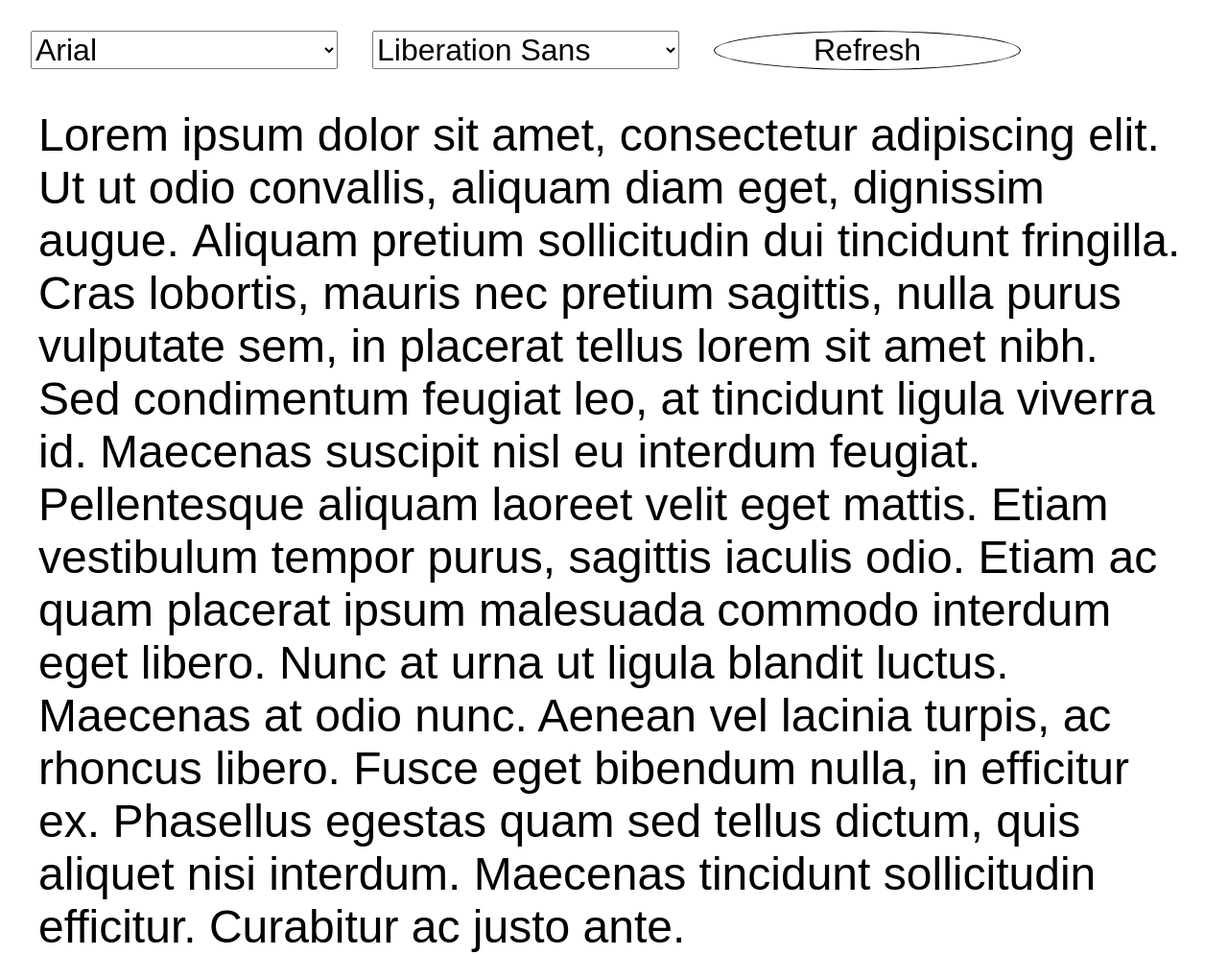
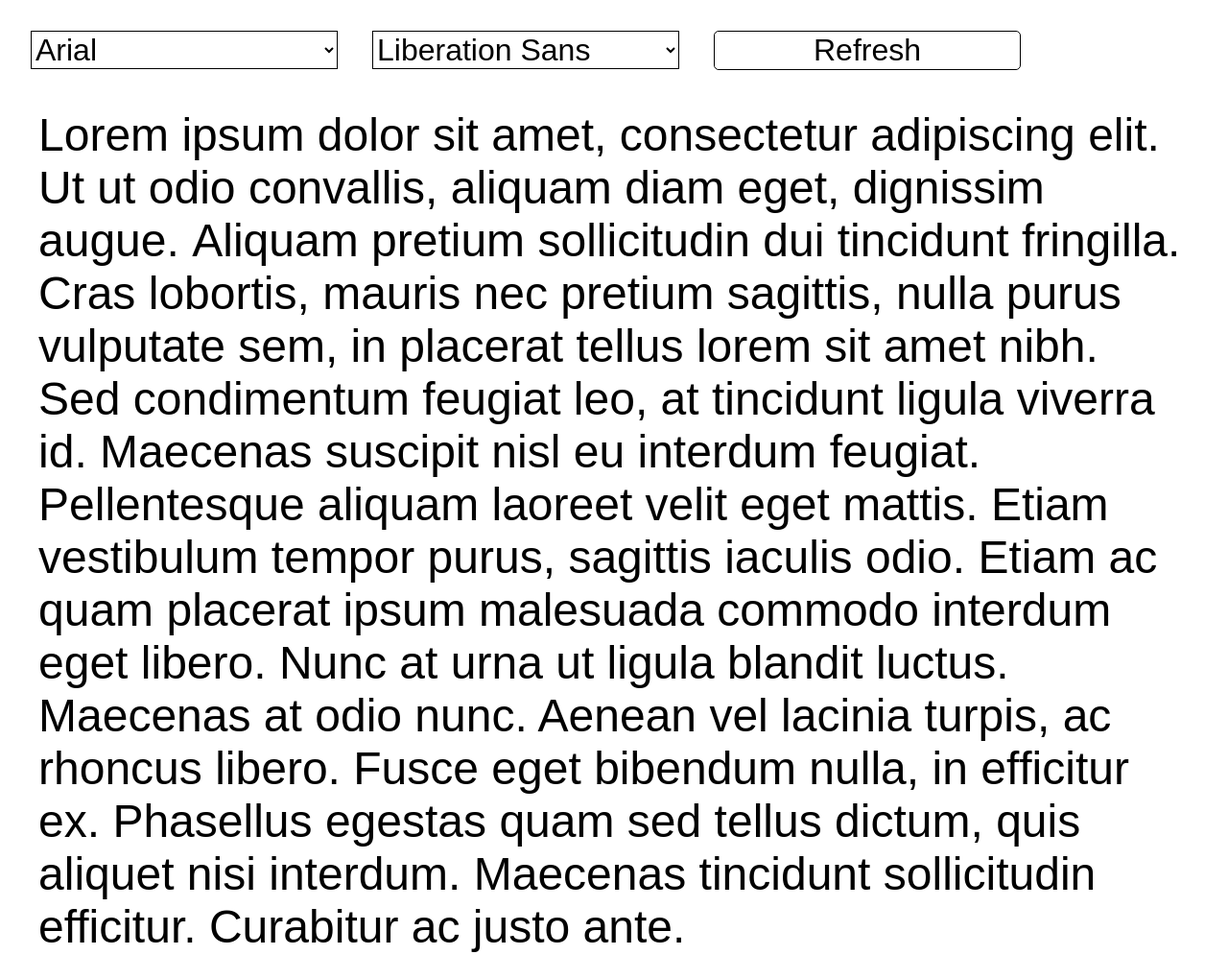
Before and after one commit to jtanadi/jsSketches, a plain HTML site: page 1-UI/randomSpan/index.html in a window 1280 px wide. Shown: the whole page at 96% size. Drawn offline with Linux system fonts and the light colour scheme; a web font is replaced by a local one.

Commit message:
restyle butotn

```diff
--- a/1-UI/randomSpan/index.html
+++ b/1-UI/randomSpan/index.html
@@ -17,13 +17,13 @@
     select, button {
       font-size: 2em;
       width: 10em;
+      background-color: white;
+      border: 1px solid black;
+      outline: none;
     }
 
     button {
-      background-color: white;
-      border: 1px solid black;
-      border-radius: 50%;
-      outline: none;
+      border-radius: 5px;
       cursor: pointer;
     }
 
```
